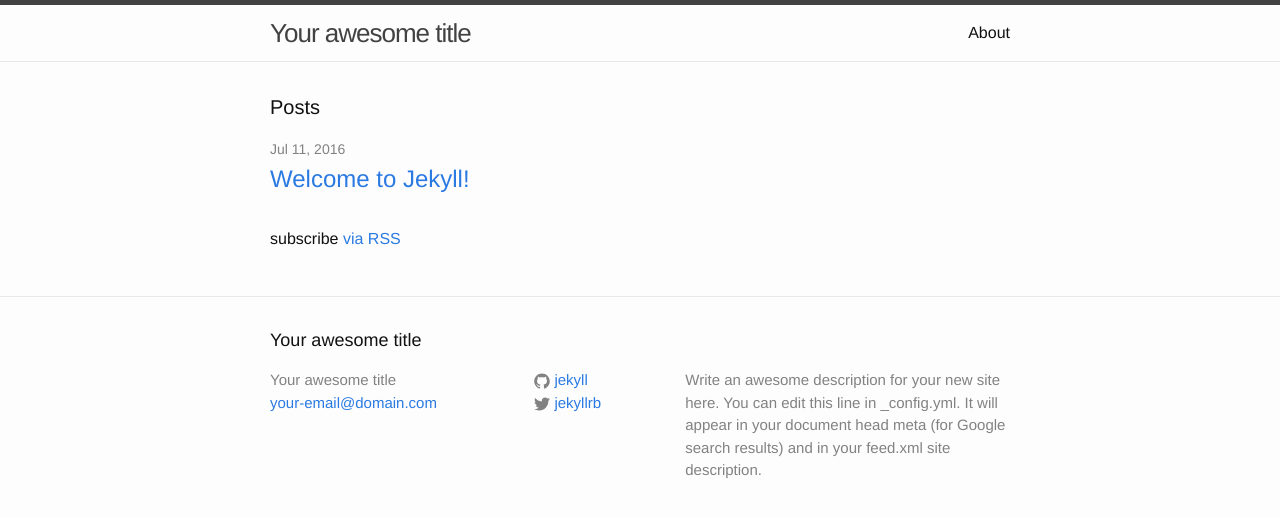
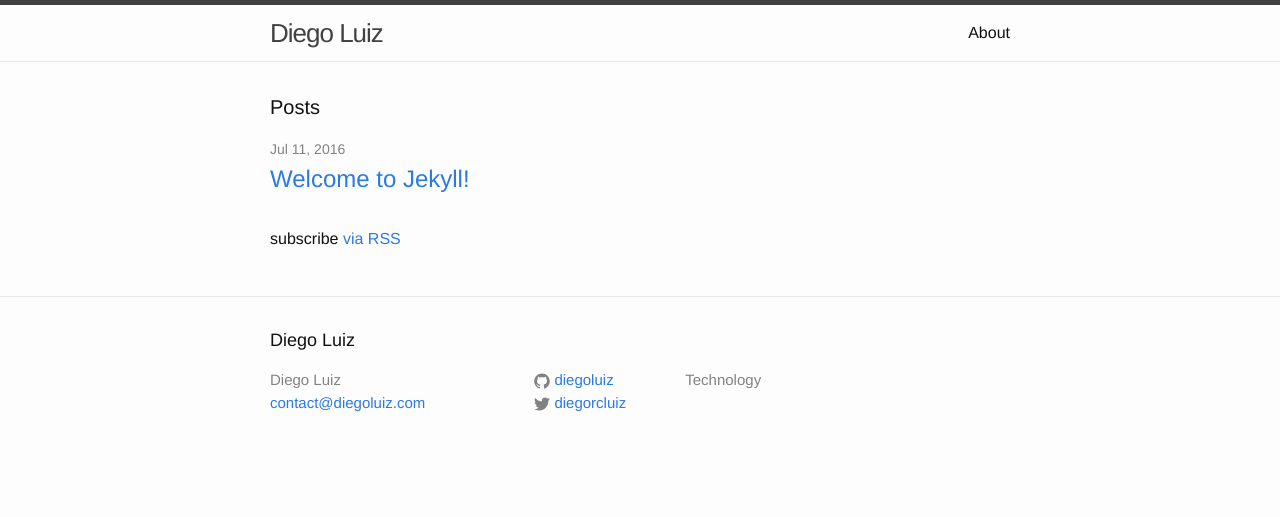
Before and after one commit to diegoluiz/diegoluiz.github.io, a Jekyll site: the page built from index.html, in a window 1280 px wide. Shown: the top 517 px of the page. Built offline with Jekyll 4.4.1, drawn with Linux system fonts in a browser that asks for light colours.

Commit message:
Updated _config.yml

```diff
--- a/_config.yml
+++ b/_config.yml
@@ -6,16 +6,13 @@
 # 'jekyll serve'. If you change this file, please restart the server process.
 
 # Site settings
-title: Your awesome title
-email: your-email@domain.com
-description: > # this means to ignore newlines until "baseurl:"
-  Write an awesome description for your new site here. You can edit this
-  line in _config.yml. It will appear in your document head meta (for
-  Google search results) and in your feed.xml site description.
+title: Diego Luiz
+email: contact@diegoluiz.com
+description: Technology
 baseurl: "" # the subpath of your site, e.g. /blog
-url: "http://yourdomain.com" # the base hostname & protocol for your site
-twitter_username: jekyllrb
-github_username:  jekyll
+url: "http://diegoluiz.com" # the base hostname & protocol for your site
+twitter_username: diegorcluiz
+github_username:  diegoluiz
 
 # Build settings
 markdown: kramdown
```
